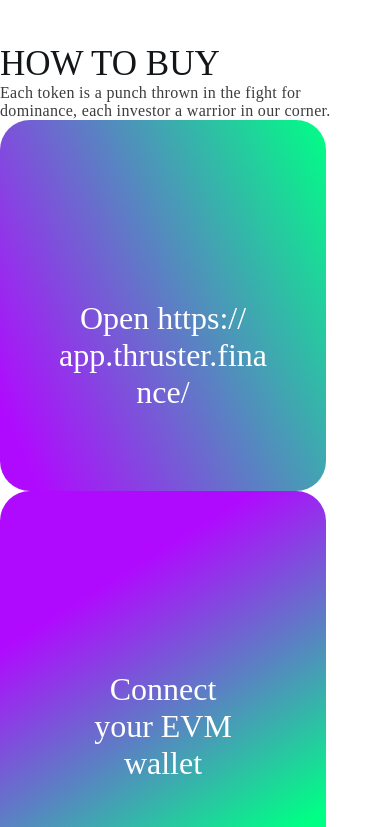
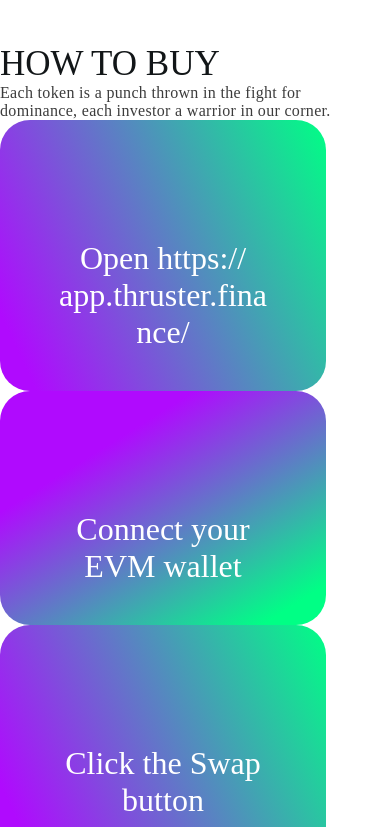
Before and after one commit to Ganeshghatti/what-the-sol, a React (Vite) app: page / in a window 390 px wide. Shown: the part 2080-2907 px from the top of the page. Built offline with nearby package versions, Linux system fonts and the light colour scheme; a web font is replaced by a local one.

Commit message:
tokenomicshow to buy

```diff
--- a/src/App.scss
+++ b/src/App.scss
@@ -322,6 +322,7 @@
     line-height: normal;
     @media (max-width: 867px) {
       width: 95%;
+      padding: 120px 40px 40px 40px;
     }
   }
   .HowToBuy-card1 {
```
